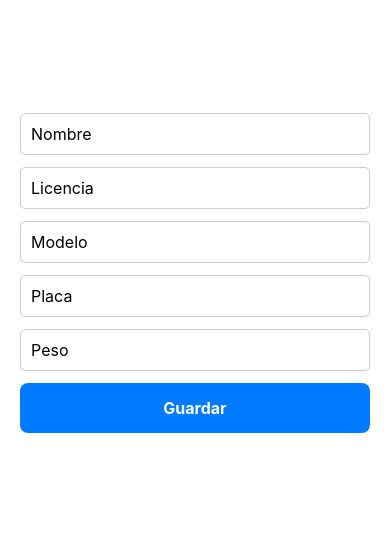
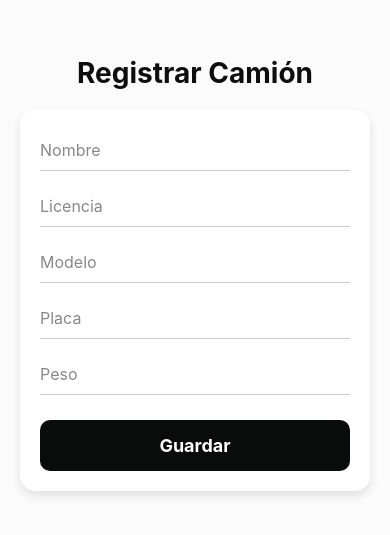
Before and after one commit to gabrielaher94/Proyecto_Prog_Movil, a React Native app in the folder ProyectoClase/: screen /RegisterTruck in a window 390 px wide. Shown: the part 149-684 px from the top of the page. Built offline with nearby package versions, Linux system fonts and the light colour scheme.

Commit message:
Estilo en registertruck

```diff
--- a/ProyectoClase/src/screens/RegisterTruck.tsx
+++ b/ProyectoClase/src/screens/RegisterTruck.tsx
@@ -1,9 +1,8 @@
 import React, { useState, useEffect } from "react";
-import { Text, View, TextInput, TouchableOpacity, Alert, StyleSheet } from "react-native";
+import { Text, View, TextInput, TouchableOpacity, Alert, StyleSheet, ScrollView } from "react-native";
 import firestore from "@react-native-firebase/firestore";
 import { NativeStackScreenProps } from "@react-navigation/native-stack";
 
-// 👇 Debes definir RootStackParamList igual que en TruckType
 type Truck = {
   id: string;
   nombre: string;
@@ -20,7 +19,7 @@ type RootStackParamList = {
 type Props = NativeStackScreenProps<RootStackParamList, "RegisterTruck">;
 
 export default function RegisterTruck({ route, navigation }: Props) {
-  const truck = route.params?.truck; // 👈 si viene, estamos editando
+  const truck = route.params?.truck;
 
   const [name, setName] = useState("");
   const [licence, setLicence] = useState("");
@@ -28,7 +27,6 @@ export default function RegisterTruck({ route, navigation }: Props) {
   const [placa, setPlaca] = useState("");
   const [peso, setPeso] = useState("");
 
-  // 👇 Precargar datos si estamos en modo edición
   useEffect(() => {
     if (truck) {
       setName(truck.nombre);
@@ -52,7 +50,6 @@ export default function RegisterTruck({ route, navigation }: Props) {
       }
 
       if (truck) {
-        // 🔄 Actualizar
         await firestore().collection("trucks").doc(truck.id).update({
           nombre: name,
           licencia: licence,
@@ -62,7 +59,6 @@ export default function RegisterTruck({ route, navigation }: Props) {
         });
         Alert.alert("Éxito", "Camión actualizado correctamente ✅");
       } else {
-        // 🆕 Crear
         await firestore().collection("trucks").add({
           nombre: name,
           licencia: licence,
@@ -74,7 +70,7 @@ export default function RegisterTruck({ route, navigation }: Props) {
         Alert.alert("Éxito", "Camión registrado correctamente ✅");
       }
 
-      navigation.goBack(); // 👈 volver a la lista
+      navigation.goBack();
     } catch (error: any) {
       console.log(error);
       Alert.alert("Error", "No se pudo guardar el camión");
@@ -82,44 +78,96 @@ export default function RegisterTruck({ route, navigation }: Props) {
   };
 
   return (
-    <View style={styles.container}>
-      <TextInput style={styles.input} placeholder="Nombre" value={name} onChangeText={setName} />
-      <TextInput style={styles.input} placeholder="Licencia" value={licence} onChangeText={setLicence} />
-      <TextInput style={styles.input} placeholder="Modelo" value={model} onChangeText={setModel} />
-      <TextInput style={styles.input} placeholder="Placa" value={placa} onChangeText={setPlaca} />
-      <TextInput style={styles.input} placeholder="Peso" value={peso} onChangeText={setPeso} keyboardType="numeric" />
+    <ScrollView contentContainerStyle={styles.container}>
+      <Text style={styles.title}>{truck ? "Actualizar Camión" : "Registrar Camión"}</Text>
 
-      <TouchableOpacity style={styles.button} onPress={handleSave}>
-        <Text style={styles.buttonText}>{truck ? "Actualizar" : "Guardar"}</Text>
-      </TouchableOpacity>
-    </View>
+      <View style={styles.card}>
+        <TextInput
+          style={styles.input}
+          placeholder="Nombre"
+          value={name}
+          onChangeText={setName}
+          placeholderTextColor="#888"
+        />
+        <TextInput
+          style={styles.input}
+          placeholder="Licencia"
+          value={licence}
+          onChangeText={setLicence}
+          placeholderTextColor="#888"
+        />
+        <TextInput
+          style={styles.input}
+          placeholder="Modelo"
+          value={model}
+          onChangeText={setModel}
+          placeholderTextColor="#888"
+        />
+        <TextInput
+          style={styles.input}
+          placeholder="Placa"
+          value={placa}
+          onChangeText={setPlaca}
+          placeholderTextColor="#888"
+        />
+        <TextInput
+          style={styles.input}
+          placeholder="Peso"
+          value={peso}
+          onChangeText={setPeso}
+          keyboardType="numeric"
+          placeholderTextColor="#888"
+        />
+
+        <TouchableOpacity style={styles.button} onPress={handleSave}>
+          <Text style={styles.buttonText}>{truck ? "Actualizar" : "Guardar"}</Text>
+        </TouchableOpacity>
+      </View>
+    </ScrollView>
   );
 }
 
 const styles = StyleSheet.create({
   container: {
-    flex: 1,
+    flexGrow: 1,
+    justifyContent: "center",
     padding: 20,
-    justifyContent: "center",
+    backgroundColor: "#fbfbfbff",
+  },
+  title: {
+    fontSize: 28,
+    fontWeight: "bold",
+    color: "#0f0e0eff",
+    marginBottom: 20,
+    textAlign: "center",
+  },
+  card: {
     backgroundColor: "#fff",
+    borderRadius: 15,
+    padding: 20,
+    shadowColor: "#000",
+    shadowOpacity: 0.1,
+    shadowRadius: 10,
+    shadowOffset: { width: 0, height: 5 },
+    elevation: 5,
   },
   input: {
-    borderWidth: 1,
-    borderColor: "#ccc",
-    borderRadius: 5,
-    padding: 10,
-    marginBottom: 12,
+    borderBottomWidth: 1,
+    borderBottomColor: "#ccc",
+    paddingVertical: 10,
+    marginBottom: 15,
     fontSize: 16,
   },
   button: {
-    backgroundColor: "#007bff",
-    padding: 15,
-    borderRadius: 8,
+    backgroundColor: "#0a0b0bff",
+    paddingVertical: 15,
+    borderRadius: 10,
     alignItems: "center",
+    marginTop: 10,
   },
   buttonText: {
     color: "#fff",
-    fontSize: 16,
+    fontSize: 18,
     fontWeight: "bold",
   },
 });
```
